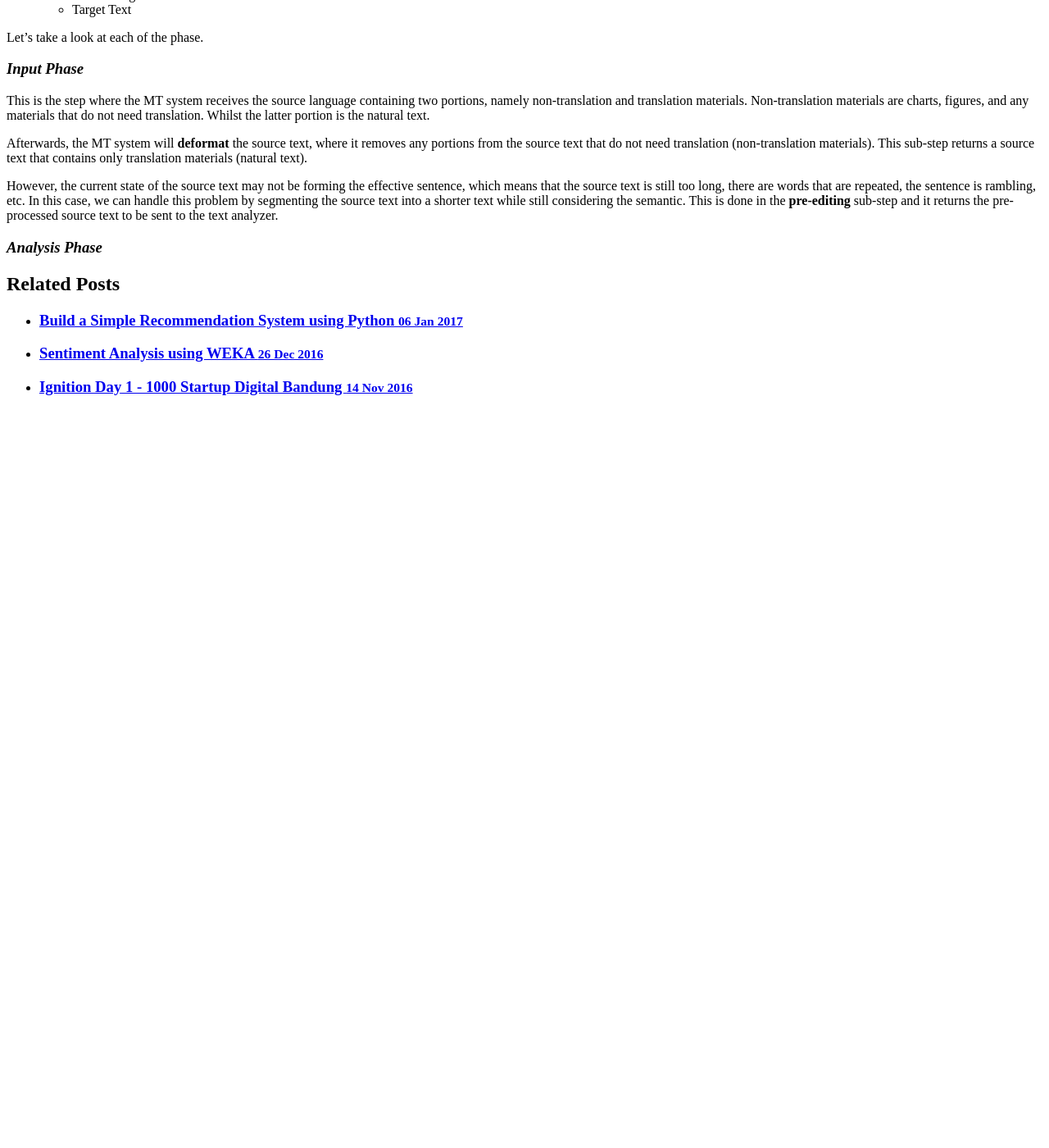
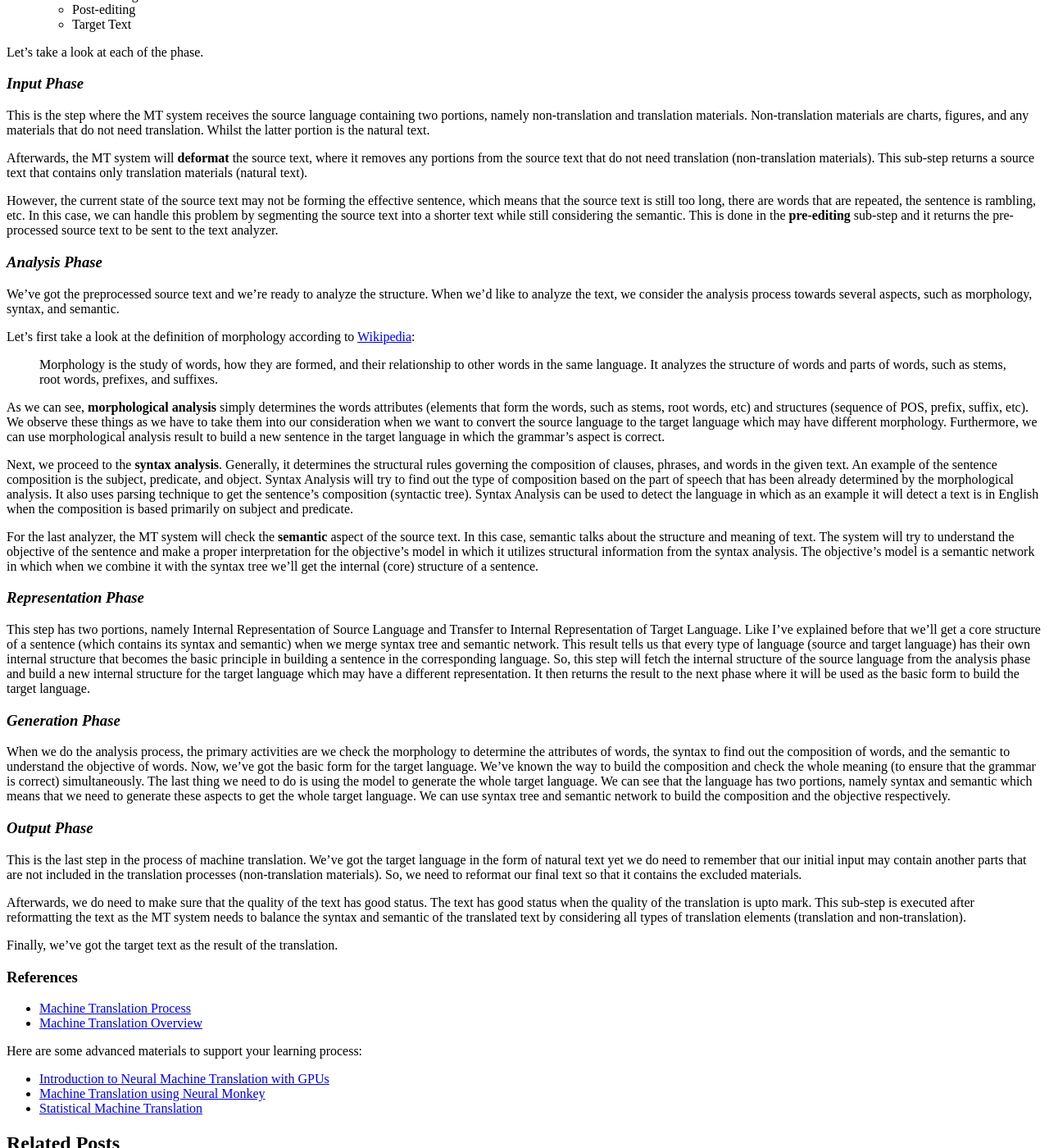
Before and after one commit to albertusk95/albertusk95.github.io, a Jekyll site: the page built from _posts/MachineTranslation/2017-01-10-mach-trans-overview.md, in a window 1280 px wide and 1400 px high, scrolled down 810 px. Shown: the whole window at 82% size. Built offline with Jekyll 4.4.1, drawn with Linux system fonts in a browser that asks for light colours; before the commit the page ends 1312 px from its top, so only the background shows below that.

Commit message:
complete new post

```diff
--- a/_posts/MachineTranslation/2017-01-10-mach-trans-overview.md
+++ b/_posts/MachineTranslation/2017-01-10-mach-trans-overview.md
@@ -6,6 +6,8 @@ title: Get Acquainted with Machine Translation
 ### Introduction
 
 Have you ever used Google Translate, Bing Translator, or BabelFish? Why do you choose to use those kind of apps? You simply try to find the meaning of the foreign language in more efficient way, don't you? Thus, the motivation of these apps is simple. They ease your needs when you are in a foreign place in which almost nobody speaks in your language. You just type the foreign language and it gives you the translated language. You even don't need to open your conventional dictionary, find the suitable index, and browse line by line till find the word you are looking for. Still, the interesting question is how does this machine translation software work?
+
+-----
 
 ### General Operations
 
@@ -58,3 +60,46 @@ Afterwards, the MT system will **deformat** the source text, where it removes an
 However, the current state of the source text may not be forming the effective sentence, which means that the source text is still too long, there are words that are repeated, the sentence is rambling, etc. In this case, we can handle this problem by segmenting the source text into a shorter text while still considering the semantic. This is done in the **pre-editing** sub-step and it returns the pre-processed source text to be sent to the text analyzer.
 
 ### _Analysis Phase_
+
+We've got the preprocessed source text and we're ready to analyze the structure. When we'd like to analyze the text, we consider the analysis process towards several aspects, such as morphology, syntax, and semantic.
+
+Let's first take a look at the definition of morphology according to <a href="https://en.wikipedia.org/wiki/Morphology_(linguistics)">Wikipedia</a>:
+
+> Morphology is the study of words, how they are formed, and their relationship to other words in the same language. It analyzes the structure of words and parts of words, such as stems, root words, prefixes, and suffixes.
+
+As we can see, **morphological analysis** simply determines the words attributes (elements that form the words, such as stems, root words, etc) and structures (sequence of POS, prefix, suffix, etc). We observe these things as we have to take them into our consideration when we want to convert the source language to the target language which may have different morphology. Furthermore, we can use morphological analysis result to build a new sentence in the target language in which the grammar's aspect is correct.
+
+Next, we proceed to the **syntax analysis**. Generally, it determines the structural rules governing the composition of clauses, phrases, and words in the given text. An example of the sentence composition is the subject, predicate, and object. Syntax Analysis will try to find out the type of composition based on the part of speech that has been already determined by the morphological analysis. It also uses parsing technique to get the sentence's composition (syntactic tree). Syntax Analysis can be used to detect the language in which as an example it will detect a text is in English when the composition is based primarily on subject and predicate.
+
+For the last analyzer, the MT system will check the **semantic** aspect of the source text. In this case, semantic talks about the structure and meaning of text. The system will try to understand the objective of the sentence and make a proper interpretation for the objective's model in which it utilizes structural information from the syntax analysis. The objective's model is a semantic network in which when we combine it with the syntax tree we'll get the internal (core) structure of a sentence.
+
+### _Representation Phase_
+
+This step has two portions, namely Internal Representation of Source Language and Transfer to Internal Representation of Target Language. Like I've explained before that we'll get a core structure of a sentence (which contains its syntax and semantic) when we merge syntax tree and semantic network. This result tells us that every type of language (source and target language) has their own internal structure that becomes the basic principle in building a sentence in the corresponding language. So, this step will fetch the internal structure of the source language from the analysis phase and build a new internal structure for the target language which may have a different representation. It then returns the result to the next phase where it will be used as the basic form to build the target language.
+
+### _Generation Phase_
+
+When we do the analysis process, the primary activities are we check the morphology to determine the attributes of words, the syntax to find out the composition of words, and the semantic to understand the objective of words. Now, we've got the basic form for the target language. We've known the way to build the composition and check the whole meaning (to ensure that the grammar is correct) simultaneously. The last thing we need to do is using the model to generate the whole target language. We can see that the language has two portions, namely syntax and semantic which means that we need to generate these aspects to get the whole target language. We can use syntax tree and semantic network to build the composition and the objective respectively.
+
+### _Output Phase_
+
+This is the last step in the process of machine translation. We've got the target language in the form of natural text yet we do need to remember that our initial input may contain another parts that are not included in the translation processes (non-translation materials). So, we need to reformat our final text so that it contains the excluded materials.
+
+Afterwards, we do need to make sure that the quality of the text has good status. The text has good status when the quality of the translation is upto mark. This sub-step is executed after reformatting the text as the MT system needs to balance the syntax and semantic of the translated text by considering all types of translation elements (translation and non-translation).
+
+Finally, we've got the target text as the result of the translation.
+
+### References
+
+<ul>
+	<li><a href="http://language.worldofcomputing.net/category/machine-translation">Machine Translation Process</a></li>
+	<li><a href="http://veredshwartz.blogspot.co.id/2015/08/machine-translation-1-overview.html">Machine Translation Overview</a></li>
+</ul>
+
+Here are some advanced materials to support your learning process:
+
+<ul>
+	<li><a href="https://devblogs.nvidia.com/parallelforall/introduction-neural-machine-translation-with-gpus/">Introduction to Neural Machine Translation with GPUs</a></li>
+	<li><a href="http://neural-monkey.readthedocs.io/en/latest/machine_translation.html">Machine Translation using Neural Monkey</a></li>
+	<li><a href="http://www.statmt.org/">Statistical Machine Translation</a></li>
+</ul>
```
Also changed, not shown: _posts/MachineTranslation/2016-11-14-ignition01-1000sd.md (deleted, +0 -55 lines).
